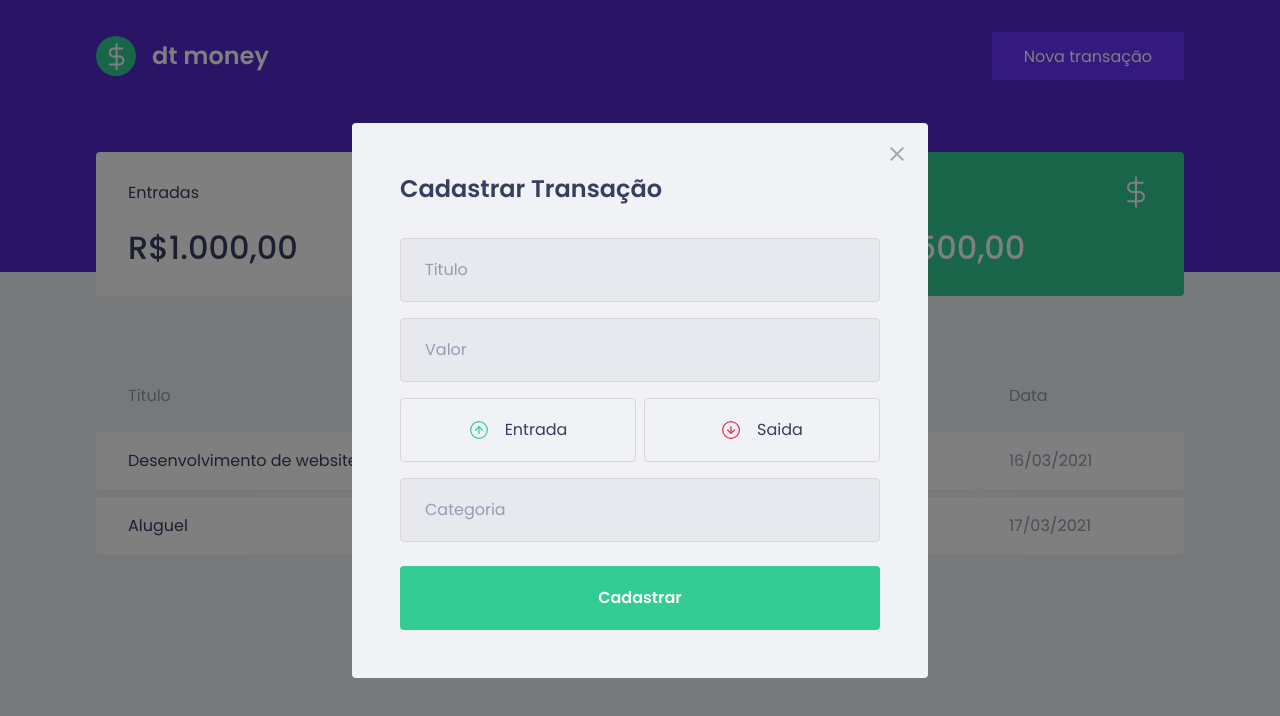
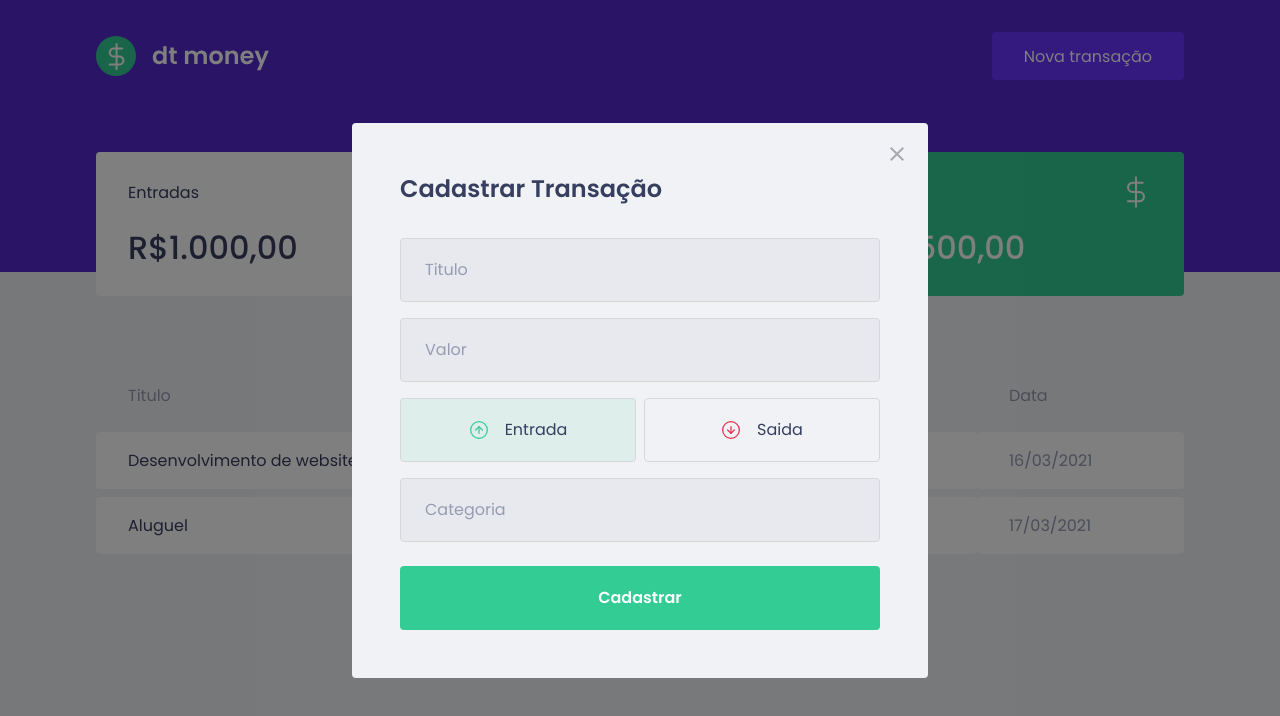
Before and after one commit to thiagonmiziara/miziara-money, a React (Create React App) app: page / in a window 1280 px wide. Both pictures are taken after a click on the button "Nova transação". Shown: the top 716 px of the page. Built offline with nearby package versions, Linux system fonts and the light colour scheme; no server answers; what miragejs would draw is missing.

Commit message:
add estilos aos buttons entrada e saida no modal

```diff
--- a/src/components/NewTransactionModal/index.tsx
+++ b/src/components/NewTransactionModal/index.tsx
@@ -1,10 +1,10 @@
+import { useState } from "react";
 import Modal from "react-modal";
 import closeImg from "../../assets/close.svg";
 import incomeImg from "../../assets/income.svg";
 import outcomeImg from "../../assets/outcome.svg";
 
-
-import { Container, TransactionTypeContainer } from "./styles";
+import { Container, TransactionTypeContainer, RadioBox } from "./styles";
 interface NewTransactionModalProps {
   isOpen: boolean;
   onRequestClose: () => void;
@@ -14,6 +14,8 @@
   isOpen,
   onRequestClose,
 }: NewTransactionModalProps) {
+  const [type, setType] = useState("deposit");
+
   return (
     <Modal
       isOpen={isOpen}
@@ -37,15 +39,25 @@
         <input type="number" placeholder="Valor" />
 
         <TransactionTypeContainer>
-          <button type="button">
+          <RadioBox
+            type="button"
+            onClick={() => setType("deposit")}
+            isActive={type === "deposit"}
+            activeColor="green"
+          >
             <img src={incomeImg} alt="Entrada" />
             <span>Entrada</span>
-          </button>
+          </RadioBox>
 
-          <button type="button">
+          <RadioBox
+            type="button"
+            onClick={() => setType("withdraw")}
+            isActive={type === "withdraw"}
+            activeColor="red"
+          >
             <img src={outcomeImg} alt="Saida" />
             <span>Saida</span>
-          </button>
+          </RadioBox>
         </TransactionTypeContainer>
 
         <input type="text" placeholder="Categoria" />
--- a/src/components/NewTransactionModal/styles.ts
+++ b/src/components/NewTransactionModal/styles.ts
@@ -1,40 +1,39 @@
 import styled from "styled-components";
-import {darken} from "polished";
+import { darken, transparentize } from "polished";
 
 export const Container = styled.form`
-
-h2{
-    color:var(--text-title);
+  h2 {
+    color: var(--text-title);
     font-size: 1.5rem;
     margin-bottom: 2rem;
   }
 
-input{
+  input {
     width: 100%;
     padding: 0 1.5rem;
     height: 4rem;
     border-radius: 0.25rem;
 
-    border: 1px solid #D7D7D7;
-    background: #E7E9EE;
+    border: 1px solid #d7d7d7;
+    background: #e7e9ee;
 
     font-weight: 400;
     font-size: 1rem;
 
-    &::placeholder{
+    &::placeholder {
       color: var(--text-body);
     }
 
-    & + input{
+    & + input {
       margin-top: 1rem;
     }
   }
 
-    button[type="submit"]{
+  button[type="submit"] {
     width: 100%;
     padding: 0 1.5rem;
     height: 4rem;
-        background:var(--green);
+    background: var(--green);
     color: #fff;
     border-radius: 0.25rem;
     border: 0;
@@ -44,27 +43,38 @@
 
     transition: filter 0.2s;
 
-        &:hover{
+    &:hover {
       filter: brightness(0.9);
     }
   }
-
-
 `;
 
 export const TransactionTypeContainer = styled.div`
-
   margin: 1rem 0;
   display: grid;
   grid-template-columns: 1fr 1fr;
   gap: 0.5rem;
+`;
 
-    button{
+interface RadioBoxProps {
+  isActive: boolean;
+  activeColor: "green" | "red";
+}
+
+const colors = {
+  green: "#33cc95",
+  red: "#e52e4d",
+};
+
+export const RadioBox = styled.button<RadioBoxProps>`
   height: 4rem;
   border: 1px solid #d7d7d7;
   border-radius: 0.25rem;
 
-       background: transparent;
+  background: ${(props) =>
+    props.isActive
+      ? transparentize(0.9, colors[props.activeColor])
+      : "transparent"};
 
   display: flex;
   align-items: center;
@@ -72,22 +82,19 @@
 
   transition: border-color 0.2s;
 
-       &:hover{
-           border-color: ${darken(0.1,"#d7d7d7")};
+  &:hover {
+    border-color: ${darken(0.1, "#d7d7d7")};
   }
 
-       img{
+  img {
     width: 20px;
     height: 20px;
   }
 
-       span{
+  span {
     display: inline-block;
     margin-left: 1rem;
     font-size: 1rem;
     color: var(--text-title);
   }
-    }
-
-
 `;
```
Lines whose indentation alone changed are shown as unchanged.
